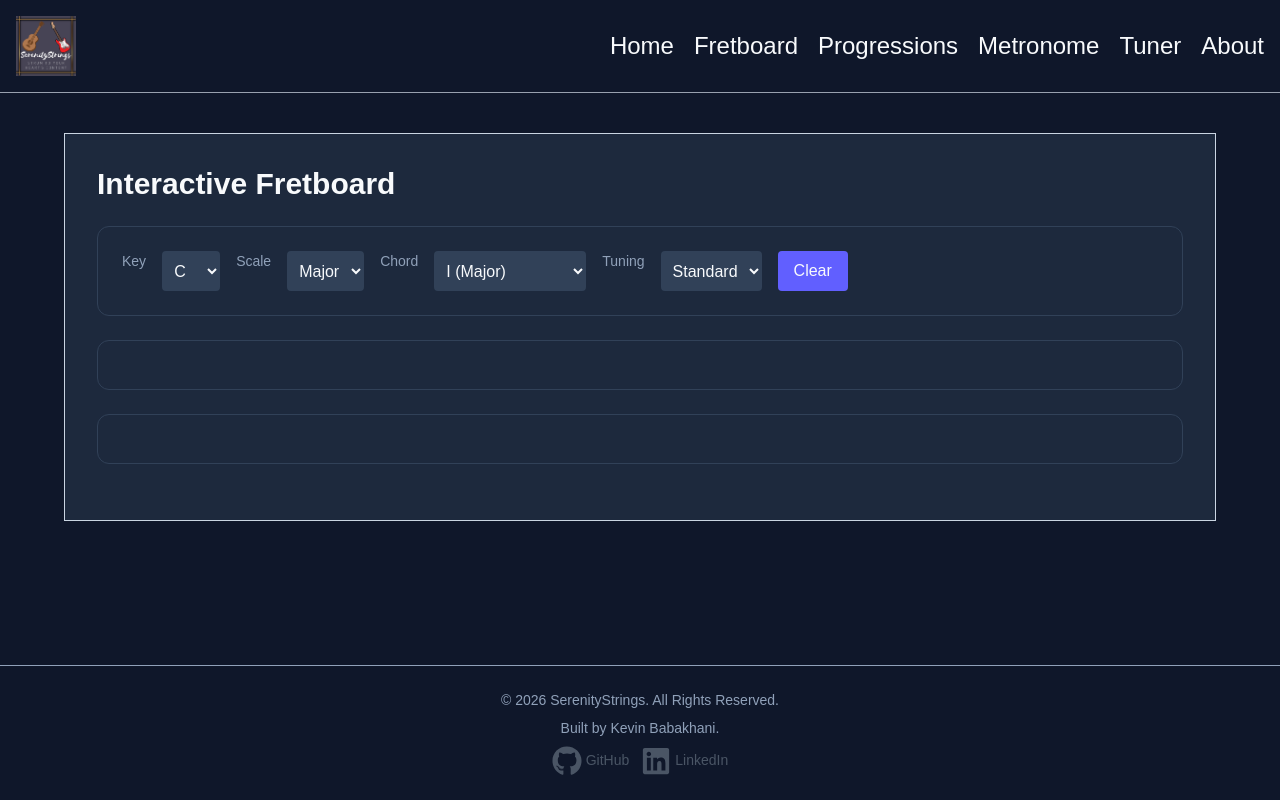
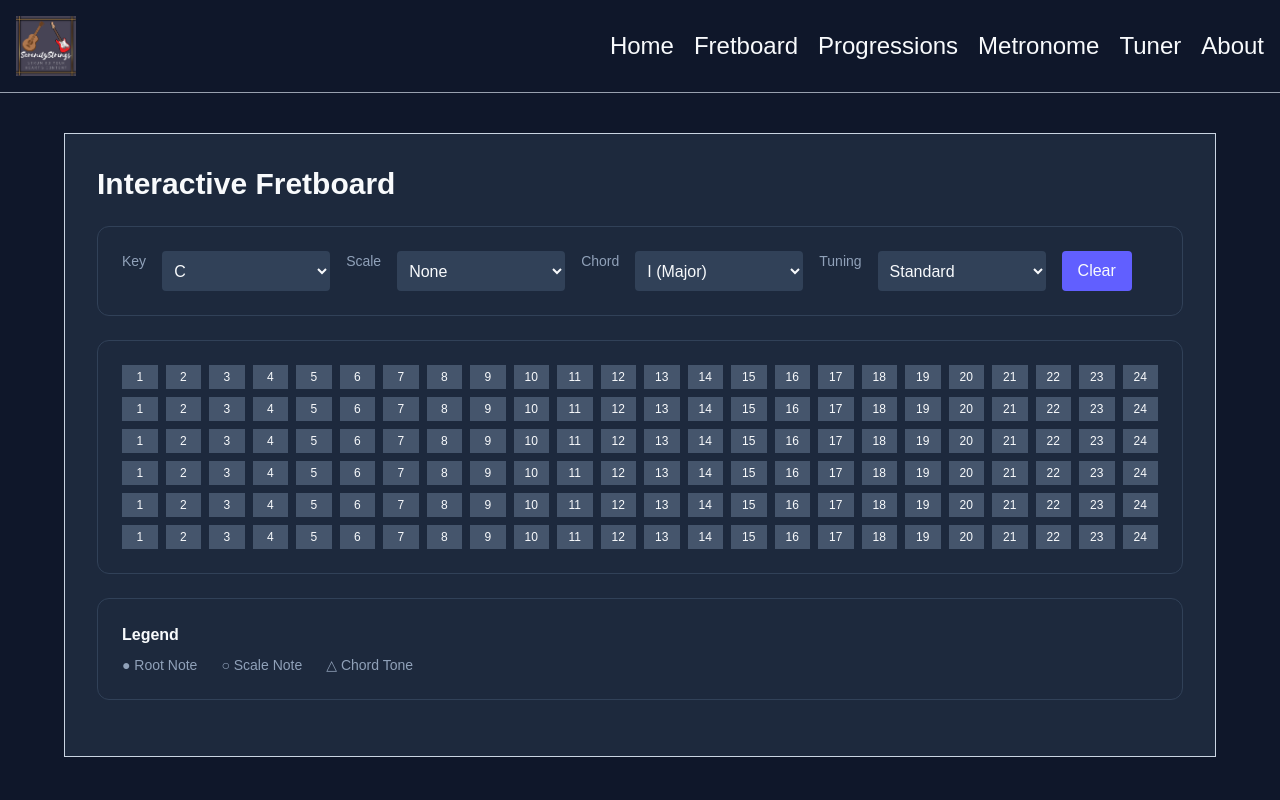
Before and after one commit to SerenityStrings/serenitystrings-client, a Next.js app: page /fretboard in a window 1280 px wide. Shown: the top 800 px of the page. Built offline with nearby package versions, Linux system fonts and the light colour scheme.

Commit message:
Created temporary/mock fretboard grid.

```diff
--- a/src/app/fretboard/page.tsx
+++ b/src/app/fretboard/page.tsx
@@ -19,7 +19,7 @@ const FretboardPage = () => {
 
           {/* Key */}
           <label className = "text-sm text-slate-400"> Key </label>
-        <select className = "bg-slate-700 p-2 rounded">
+          <select className = "w-42 bg-slate-700 p-2 rounded">
             <option> C </option>
             <option> C# </option>
             <option> D </option>
@@ -36,14 +36,15 @@ const FretboardPage = () => {
 
           {/* Scale */}
           <label className = "text-sm text-slate-400"> Scale </label>
-        <select className = "bg-slate-700 p-2 rounded">
+          <select className = "w-42 bg-slate-700 p-2 rounded">
+            <option> None </option>
             <option> Major </option>
             <option> Minor </option>
           </select>
 
           {/* Chord */}
           <label className = "text-sm text-slate-400"> Chord </label>
-        <select className = "bg-slate-700 p-2 rounded">
+          <select className = "w-42 bg-slate-700 p-2 rounded">
             <option> I (Major) </option>
             <option> ii (Minor) </option>
             <option> iii (Minor) </option>
@@ -54,8 +55,9 @@ const FretboardPage = () => {
             <option> Dm </option>
           </select>
 
+          {/* Tuning */}
           <label className = "text-sm text-slate-400"> Tuning </label>
-        <select className = "bg-slate-700 p-2 rounded">
+          <select className = "w-42 bg-slate-700 p-2 rounded">
             <option> Standard </option>
             <option> Drop D </option>
           </select>
@@ -64,16 +66,67 @@ const FretboardPage = () => {
             Clear
           </button>
         </div>
-
       </section>
 
       {/* Fretboard Display */}
-      <section className=  "bg-slate-800 p-6 rounded-xl border border-slate-700 mb-6">
 
+      {/* Main fretboard section container (the dark box) */}
+      <section className = "bg-slate-800 p-6 rounded-xl border border-slate-700 mb-6">
+
+        {/* This wraps all 6 string rows vertically */}
+        <div className = "flex flex-col gap-2">
+
+          {/* Loop 6 times to create 6 strings */}
+          {
+                                          // Current element value, current index
+            Array.from({ length: 6 }).map((_, rowIndex) => (
+
+              // Each row represents ONE string
+              <div
+                key = {rowIndex} // Required by React to track elements efficiently
+                className = "grid gap-2" // Grid layout for frets + spacing between cells
+
+                // create a CSS Grid container with exactly 24 columns that are all equally sized,
+                // taking up the full width of the container.
+                style = {{ gridTemplateColumns: "repeat(24, 1fr)" }}
+              >
+
+                {/* Inner loop: creates 24 frets for each string */}
+                {
+                                                  // Current element value, current index
+                  Array.from({ length: 24 }).map((_, colIndex) => (
+
+                    // Each cell represents ONE fret position
+                    <div
+                      key = {colIndex} // Unique key for each cell
+                      className = "bg-slate-600 h-6 flex items-center justify-center text-xs"
+                      // bg-slate-600 → visible cell color
+                      // h-6 → cell height
+                      // flex + items-center + justify-center → centers text inside
+                      // text-xs → small font for numbers
+                    >
+                      {/* Display fret number (1–24) for now (debugging/visual aid) */}
+                      {colIndex + 1}
+                    </div>
+
+                  ))
+                }
+
+              </div>
+            ))
+          }
+
+        </div>
       </section>
 
       {/* Legend */}
       <section className = "bg-slate-800 p-6 rounded-xl border border-slate-700 mb-6">
+      <h2 className="font-semibold mb-2">Legend</h2>
+        <div className = "flex gap-6 text-sm text-slate-400">
+          <span>● Root Note</span>
+          <span>○ Scale Note</span>
+          <span>△ Chord Tone</span>
+        </div>
 
       </section>
     </main>
```
Lines whose indentation alone changed are shown as unchanged.
